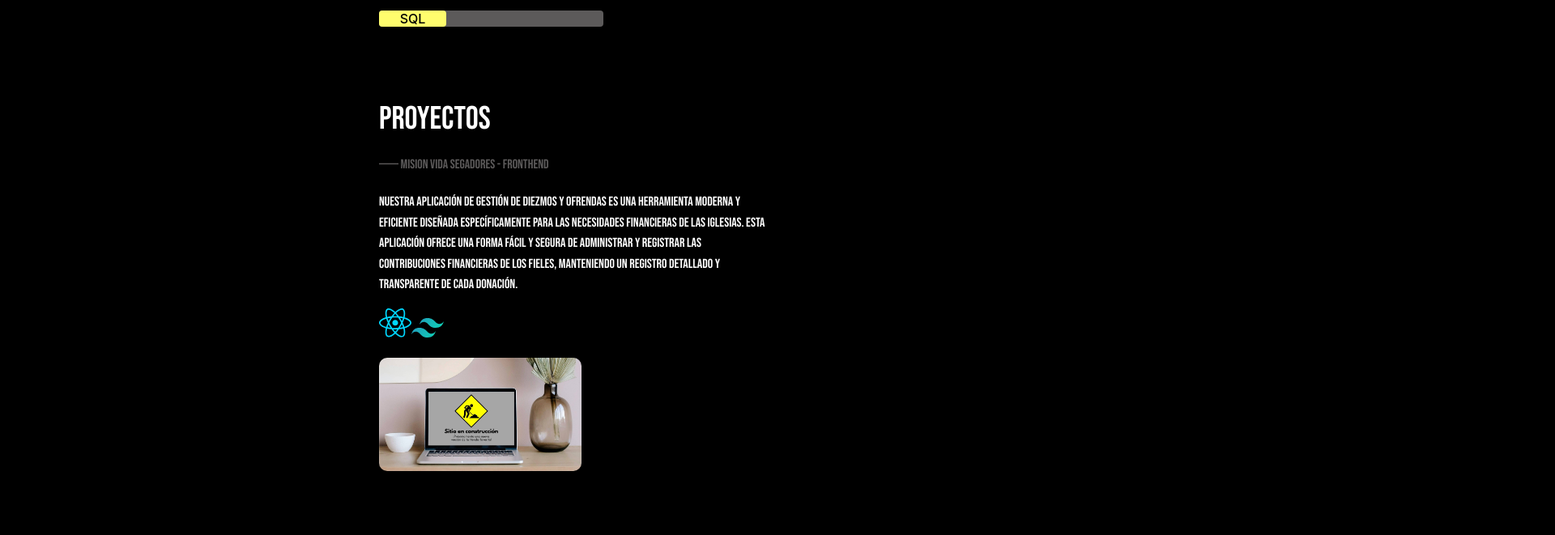
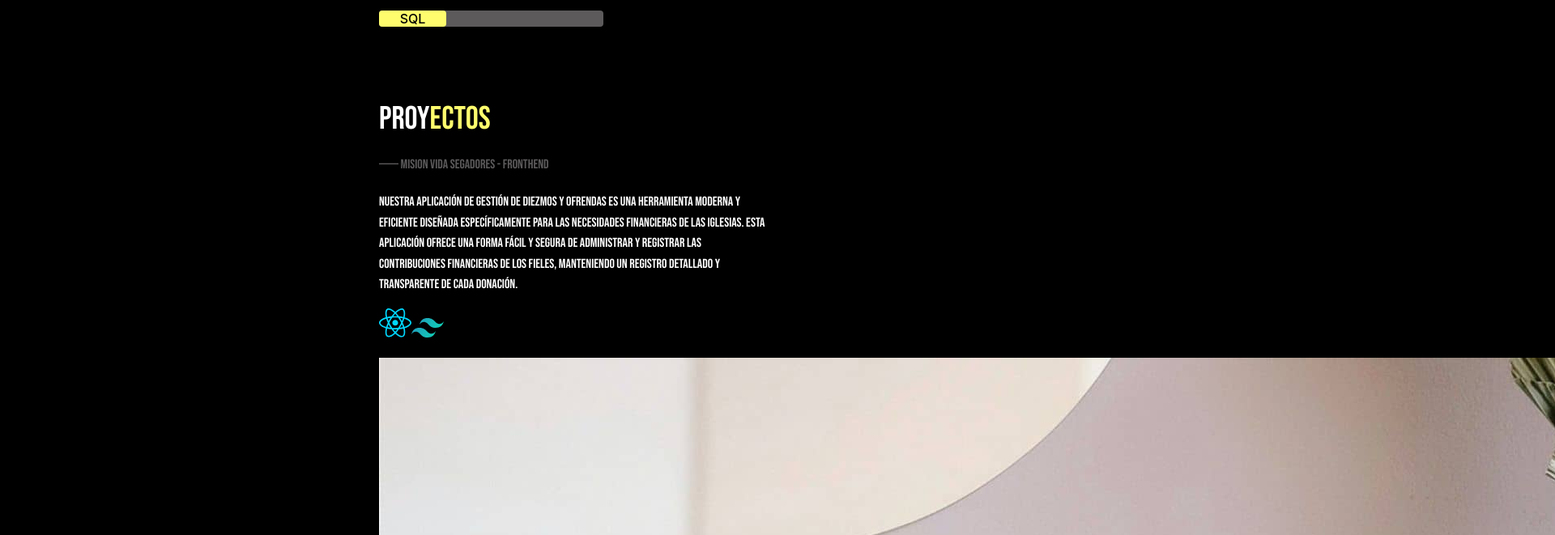
Before and after one commit to marcosali/port-web, a React (Create React App) app: page / in a window 1280 px wide. Shown: the part 2440-3101 px from the top of the page at 81% size, 1920 px wide, since content can reach past the window. Built offline with nearby package versions, Linux system fonts and the light colour scheme.

Commit message:
Update Proyectos.jsx

```diff
--- a/src/Components/Proyectos.jsx
+++ b/src/Components/Proyectos.jsx
@@ -6,7 +6,7 @@ const Proyectos = () => {
     return (
         <div className="proyectos">
             <div className="title">
-                <h1>Proyectos</h1>
+                <h1>Proy<span>ectos</span> </h1>
             </div>
             <div className="subtitulo">
                 <p><span>&mdash;&mdash;&mdash; mision vida segadores - fronthend</span></p>
@@ -29,7 +29,7 @@ const Proyectos = () => {
                     d="M128 0C93.867 0 72.533 17.067 64 51.2 76.8 34.133 91.733 27.733 108.8 32c9.737 2.434 16.697 9.499 24.401 17.318C145.751 62.057 160.275 76.8 192 76.8c34.133 0 55.467-17.067 64-51.2-12.8 17.067-27.733 23.467-44.8 19.2-9.737-2.434-16.697-9.499-24.401-17.318C174.249 14.743 159.725 0 128 0ZM64 76.8C29.867 76.8 8.533 93.867 0 128c12.8-17.067 27.733-23.467 44.8-19.2 9.737 2.434 16.697 9.499 24.401 17.318C81.751 138.857 96.275 153.6 128 153.6c34.133 0 55.467-17.067 64-51.2-12.8 17.067-27.733 23.467-44.8 19.2-9.737-2.434-16.697-9.499-24.401-17.318C110.249 91.543 95.725 76.8 64 76.8Z"
                     fill="url(#gradient)"></path></svg>
 
-            <div className="proyecto">
+            <div className="foto1">
                 <a href="https://www.jsonviewer.tools/edito"><img src={Foto} alt="proyecto" /></a>
             </div>
         </div>
```
